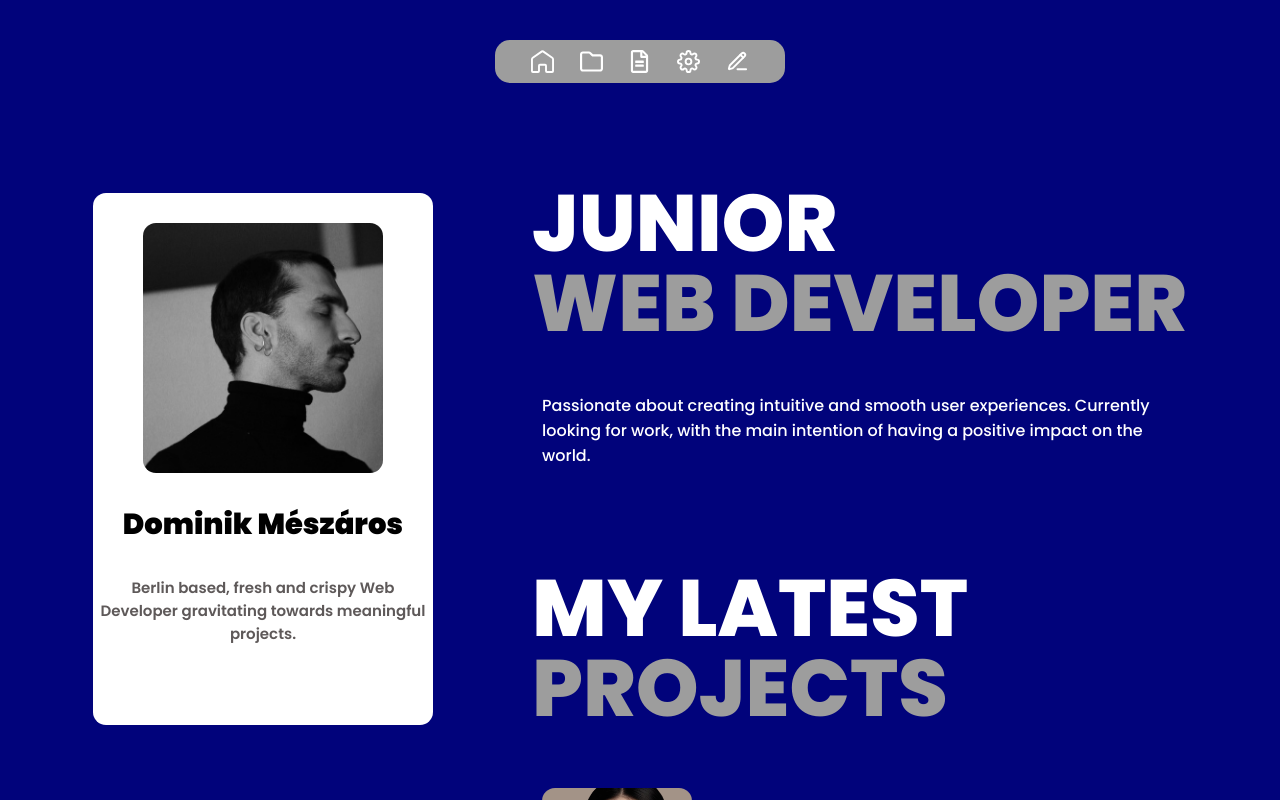
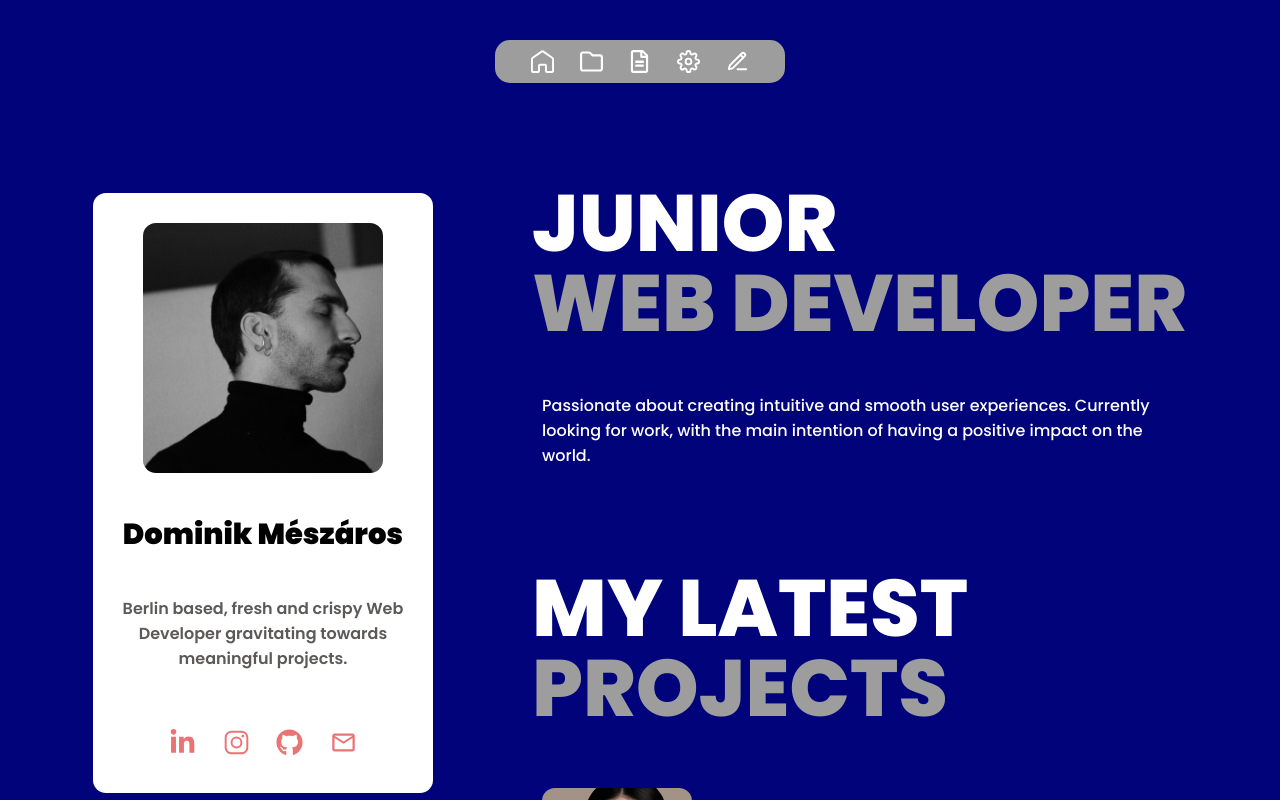
Before and after one commit to Domszilu/portfolio, a React (Vite) app in the folder frontend/: page / in a window 1280 px wide. Shown: the top 800 px of the page. Built offline with nearby package versions, Linux system fonts and the light colour scheme.

Commit message:
added buttons, started working on Experiences

```diff
--- a/frontend/src/components/Footer/StyledFooter.js
+++ b/frontend/src/components/Footer/StyledFooter.js
@@ -10,7 +10,7 @@ export const FooterWrapper = styled.footer`
     font-weight: 500;
     text-align: center;
     @media ${device.tablet} {
-        padding: 19.8rem 1rem 8rem 1rem;
+        padding: 19.9rem 1rem 8rem 1rem;
     }
     p {
         font-family: "Poppins", serif;
--- a/frontend/src/components/NameCard/NameCard.jsx
+++ b/frontend/src/components/NameCard/NameCard.jsx
@@ -1,6 +1,10 @@
 import React from "react";
 import { StyledCardContainer } from "./NameCardStyles";
 import Image from "../../assets/profile-image.jpg";
+import { FaLinkedinIn } from "react-icons/fa";
+import { IoLogoInstagram } from "react-icons/io5";
+import { FaGithub } from "react-icons/fa";
+import { MdOutlineMailOutline } from "react-icons/md";
 
 const NameCard = () => {
     return (
@@ -12,6 +16,32 @@ const NameCard = () => {
                     Berlin based, fresh and crispy Web Developer gravitating
                     towards meaningful projects.
                 </p>
+                <div className="card-icons-container">
+                    <a
+                        href="https://www.linkedin.com/in/dominik-m%C3%A9sz%C3%A1ros-331493175/"
+                        target="_blank"
+                        rel="noopener noreferrer"
+                    >
+                        <FaLinkedinIn />
+                    </a>
+                    <a
+                        href="https://www.instagram.com/dominik_andras/"
+                        target="_blank"
+                        rel="noopener noreferrer"
+                    >
+                        <IoLogoInstagram />
+                    </a>
+                    <a
+                        href="https://github.com/Domszilu"
+                        target="_blank"
+                        rel="noopener noreferrer"
+                    >
+                        <FaGithub />
+                    </a>
+                    <a href="mailto:m.dominik.andras@gmail.com">
+                        <MdOutlineMailOutline />
+                    </a>
+                </div>
             </StyledCardContainer>
         </>
     );
--- a/frontend/src/components/NameCard/NameCardStyles.js
+++ b/frontend/src/components/NameCard/NameCardStyles.js
@@ -7,8 +7,8 @@ export const StyledCardContainer = styled.div`
     flex-direction: column;
     justify-content: center;
     align-items: center;
-    gap: 3rem;
-    padding: 3rem 0rem 8rem 0rem;
+    gap: 4rem;
+    padding: 3rem 1rem 2.5rem 1rem;
     margin-top: 5rem;
     border-radius: 13px;
     position: sticky;
@@ -39,6 +39,26 @@ export const StyledCardContainer = styled.div`
         font-weight: 600;
         color: #5e5959;
         text-align: center;
-        font-size: 1.5rem;
+        font-size: 1.6rem;
+    }
+
+    .card-icons-container {
+        width: 70%;
+        display: flex;
+        justify-content: space-evenly;
+        margin-top: 1rem;
+
+        svg {
+            height: 4.3rem;
+            width: 4.3rem;
+            cursor: pointer;
+            color: rgb(234, 116, 116);
+            transition: 0.5s;
+            padding: 0.8rem;
+            border-radius: 8px;
+            &:hover {
+                background-color: rgb(241, 241, 241);
+            }
+        }
     }
 `;
```
Also changed, not shown: frontend/src/data/experience.js (added, +30 -0 lines).
